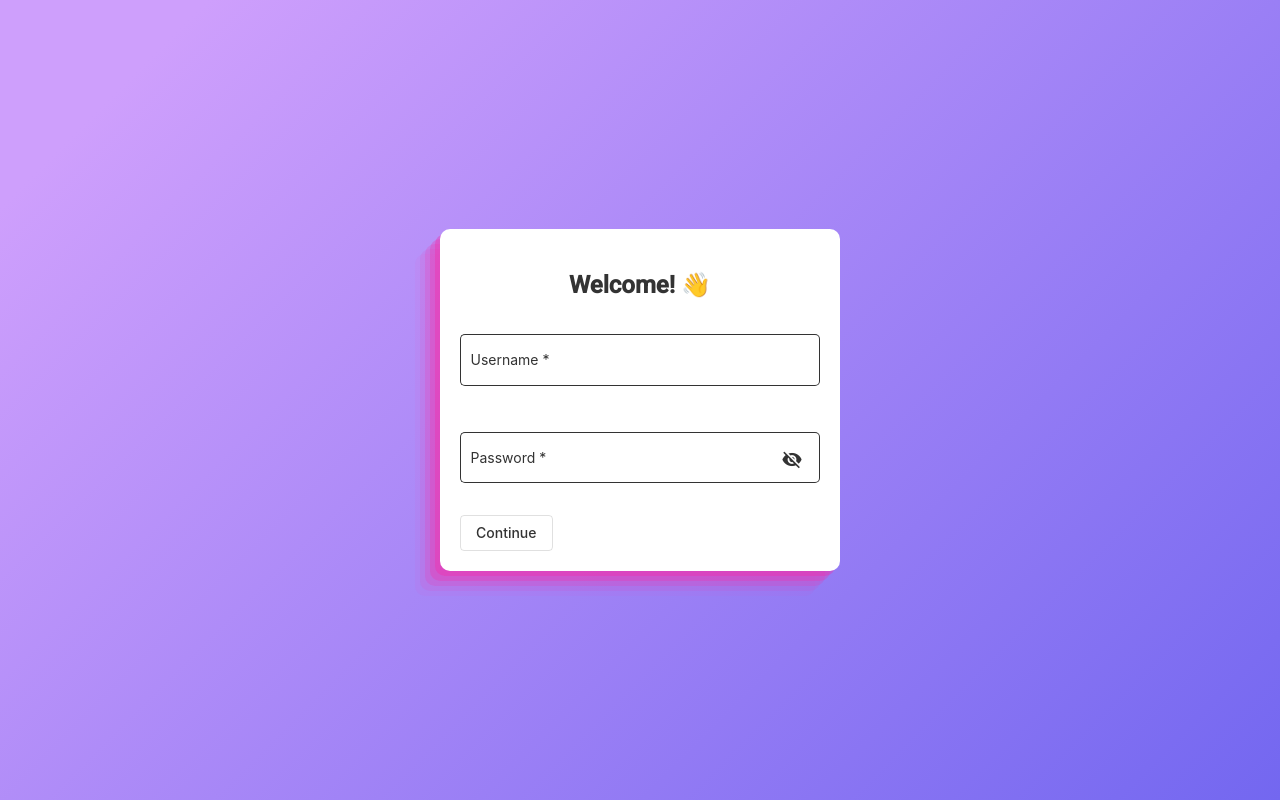
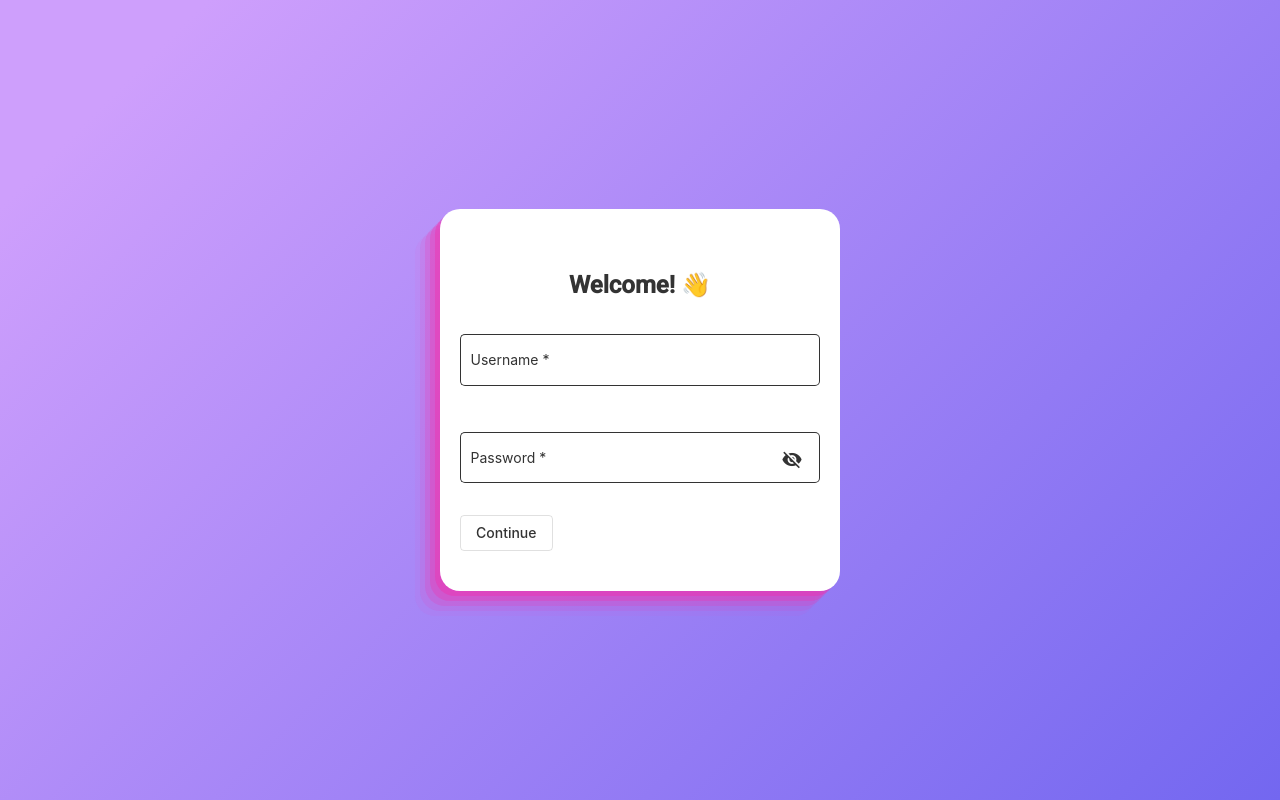
Before and after one commit to prograTammz/table-editor, an Angular app: page /login in a window 1280 px wide. Built offline with nearby package versions, Linux system fonts and the light colour scheme.

Commit message:
Sytling fix to login

```diff
--- a/src/app/pages/login/login.component.scss
+++ b/src/app/pages/login/login.component.scss
@@ -7,9 +7,9 @@
     background-image: linear-gradient( 135deg, #CE9FFC 10%, #7367F0 100%);
     .login-content{
         width: 400px;
-        padding: 20px;
+        padding: 40px 20px;
         background-color: white;
-        border-radius: 10px;
+        border-radius: 20px;
         box-shadow: rgba(240, 46, 170, 0.4) -5px 5px, rgba(240, 46, 170, 0.3) -10px 10px, rgba(240, 46, 170, 0.2) -15px 15px, rgba(240, 46, 170, 0.1) -20px 20px, rgba(240, 46, 170, 0.05) -25px 25px;
 
         h1{
```
